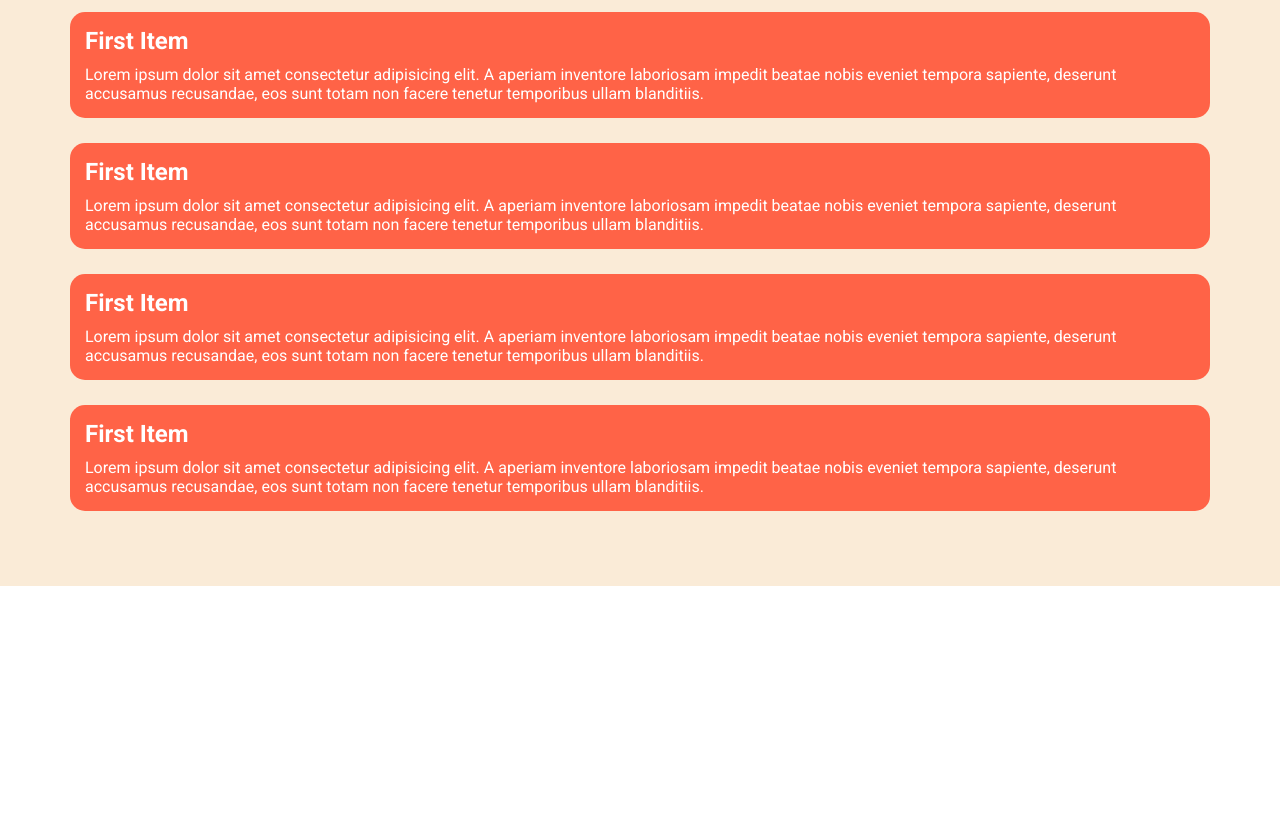
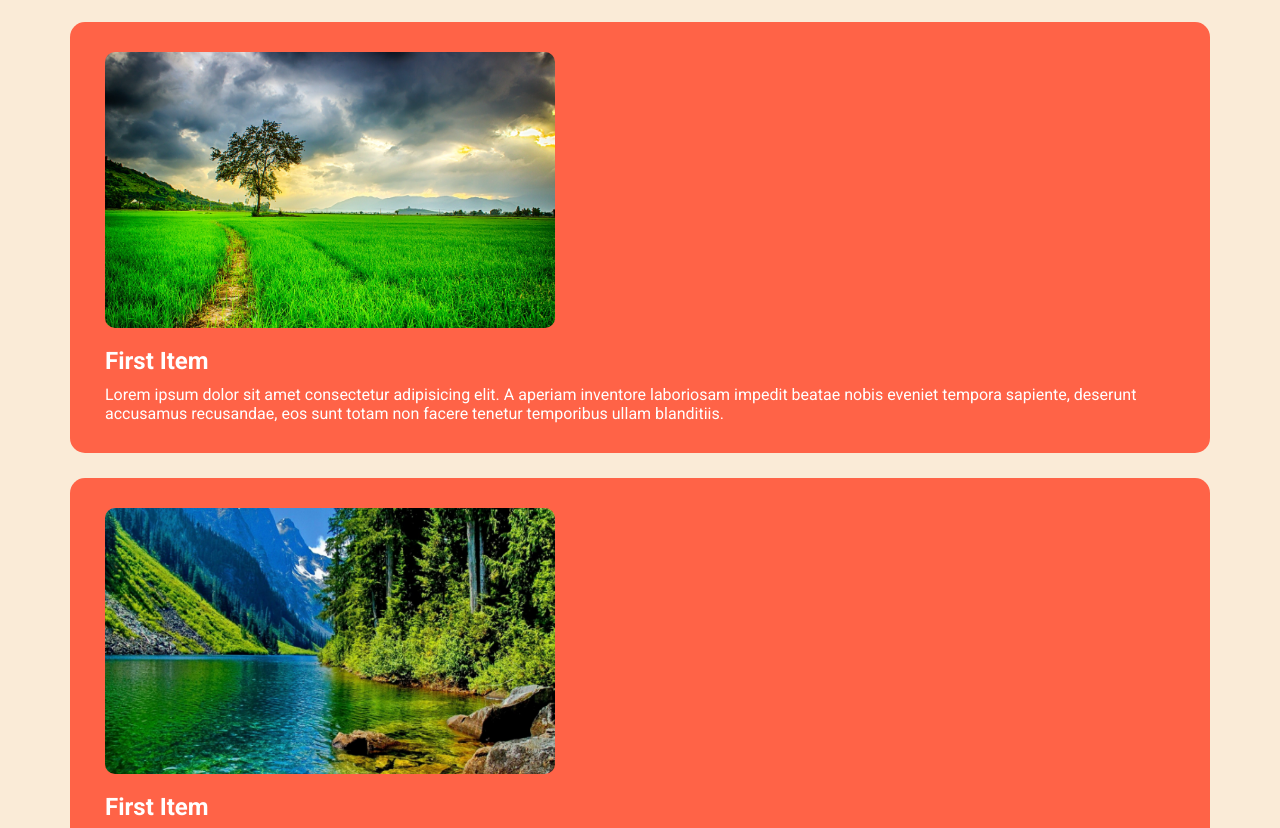
Before and after one commit to mdshakil24/recent-project-repo, a plain HTML site: page index.html in a window 1280 px wide. Shown: the part 91-919 px from the top of the page. Before the commit the page ends 800 px from the top, so only its background shows below. Drawn offline with Linux system fonts and the light colour scheme.

Commit message:
add some images

```diff
--- a/css/style.css
+++ b/css/style.css
@@ -11,7 +11,7 @@ body {
 }
 h1 {
     text-align: center;
-    margin-bottom: 15px;
+    margin-bottom: 25px;
 }
 h2 {
     margin-bottom: 10px;
@@ -28,8 +28,14 @@ h2 {
 }
 .single-items {
     background: tomato;
-    padding: 15px;
+    padding: 30px 35px;
     margin-bottom: 25px;
     border-radius: 15px;
     color: #FFFFFF;
 }
+.single-items img {
+    width: 450px;
+    height: auto;
+    border-radius: 10px;
+    margin-bottom: 15px;
+}
--- a/index.html
+++ b/index.html
@@ -13,18 +13,22 @@
 
         <div class="container">
             <div class="single-items">
+                <img src="images/1.png" alt="Natural Image">
                 <h2>First Item</h2>
                 <p>Lorem ipsum dolor sit amet consectetur adipisicing elit. A aperiam inventore laboriosam impedit beatae nobis eveniet tempora sapiente, deserunt accusamus recusandae, eos sunt totam non facere tenetur temporibus ullam blanditiis.</p>
             </div>
             <div class="single-items">
+                <img src="images/2.png" alt="Natural Image">
                 <h2>First Item</h2>
                 <p>Lorem ipsum dolor sit amet consectetur adipisicing elit. A aperiam inventore laboriosam impedit beatae nobis eveniet tempora sapiente, deserunt accusamus recusandae, eos sunt totam non facere tenetur temporibus ullam blanditiis.</p>
             </div>
             <div class="single-items">
+                <img src="images/1.png" alt="Natural Image">
                 <h2>First Item</h2>
                 <p>Lorem ipsum dolor sit amet consectetur adipisicing elit. A aperiam inventore laboriosam impedit beatae nobis eveniet tempora sapiente, deserunt accusamus recusandae, eos sunt totam non facere tenetur temporibus ullam blanditiis.</p>
             </div>
             <div class="single-items">
+                <img src="images/2.png" alt="Natural Image">
                 <h2>First Item</h2>
                 <p>Lorem ipsum dolor sit amet consectetur adipisicing elit. A aperiam inventore laboriosam impedit beatae nobis eveniet tempora sapiente, deserunt accusamus recusandae, eos sunt totam non facere tenetur temporibus ullam blanditiis.</p>
             </div>
```
Also changed, not shown: images/1.png (added), images/2.png (added).
